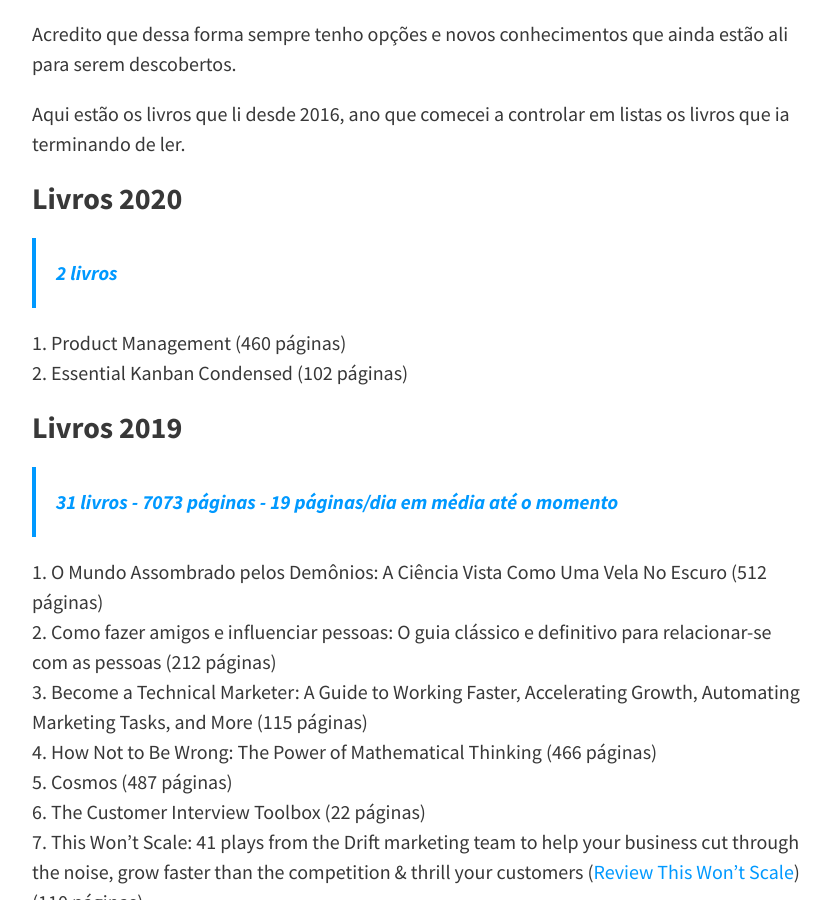
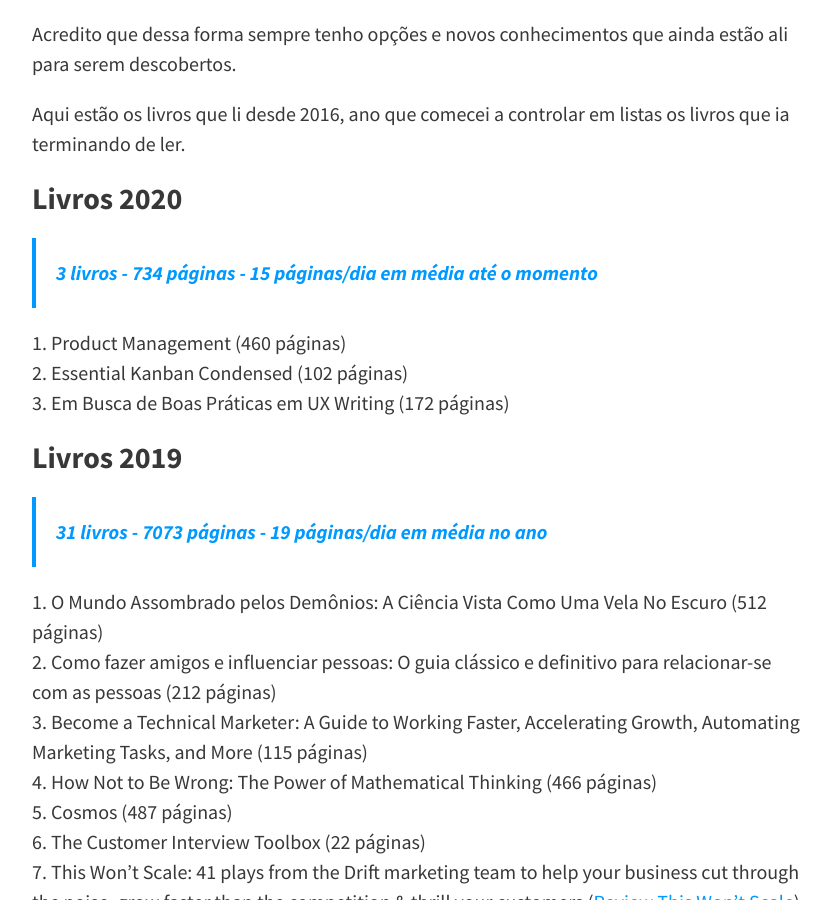
Before and after one commit to felipecbarbosa/felipecbarbosa.github.io, a Jekyll site: the page built from leituras.md, in a window 1280 px wide and 900 px high, scrolled down 490 px. Shown: the whole window, without its empty margins (224-1055 px from the left). Built offline with Jekyll 4.4.1, drawn with Linux system fonts in a browser that asks for light colours; nearby versions of some CDN libraries; comment, search, counter and statistics services are not loaded.

Commit message:
Edited books read, and number of books

```diff
--- a/_config.yml
+++ b/_config.yml
@@ -17,7 +17,7 @@ theme_settings:
   # Header and footer text
   header_text: >
     <p style="color: #ffffff;">Teoria e prática são muito importantes e por isso livros fazem parte da minha formação. Acesse a lista de livros técnicos e de gestão e negócios que eu já li ao longo da vida.</p>
-    <a class="button" style="color: #ffffff; background-color: #0099ff;" href="/livros-para-profissionais/">Veja a lista de 161 livros</a>
+    <a class="button" style="color: #ffffff; background-color: #0099ff;" href="/livros-para-profissionais/">Veja a lista de 162 livros</a>
 
   header_text_feature_image:
   footer_text: >
--- a/leituras.md
+++ b/leituras.md
@@ -15,13 +15,14 @@ Acredito que dessa forma sempre tenho opções e novos conhecimentos que ainda e
 Aqui estão os livros que li desde 2016, ano que comecei a controlar em listas os livros que ia terminando de ler.
 
 ### Livros 2020
-> 2 livros
+> 3 livros - 734 páginas - 15 páginas/dia em média até o momento
 
 1. Product Management (460 páginas)
 2. Essential Kanban Condensed (102 páginas)
+3. Em Busca de Boas Práticas em UX Writing (172 páginas)
 
 ### Livros 2019
-> 31 livros - 7073 páginas - 19 páginas/dia em média até o momento
+> 31 livros - 7073 páginas - 19 páginas/dia em média no ano
 
 1. O Mundo Assombrado pelos Demônios: A Ciência Vista Como Uma Vela No Escuro (512 páginas)
 2. Como fazer amigos e influenciar pessoas: O guia clássico e definitivo para relacionar-se com as pessoas (212 páginas)
```
Also changed, not shown: livros-profissionais.md (+2 -1 lines).
